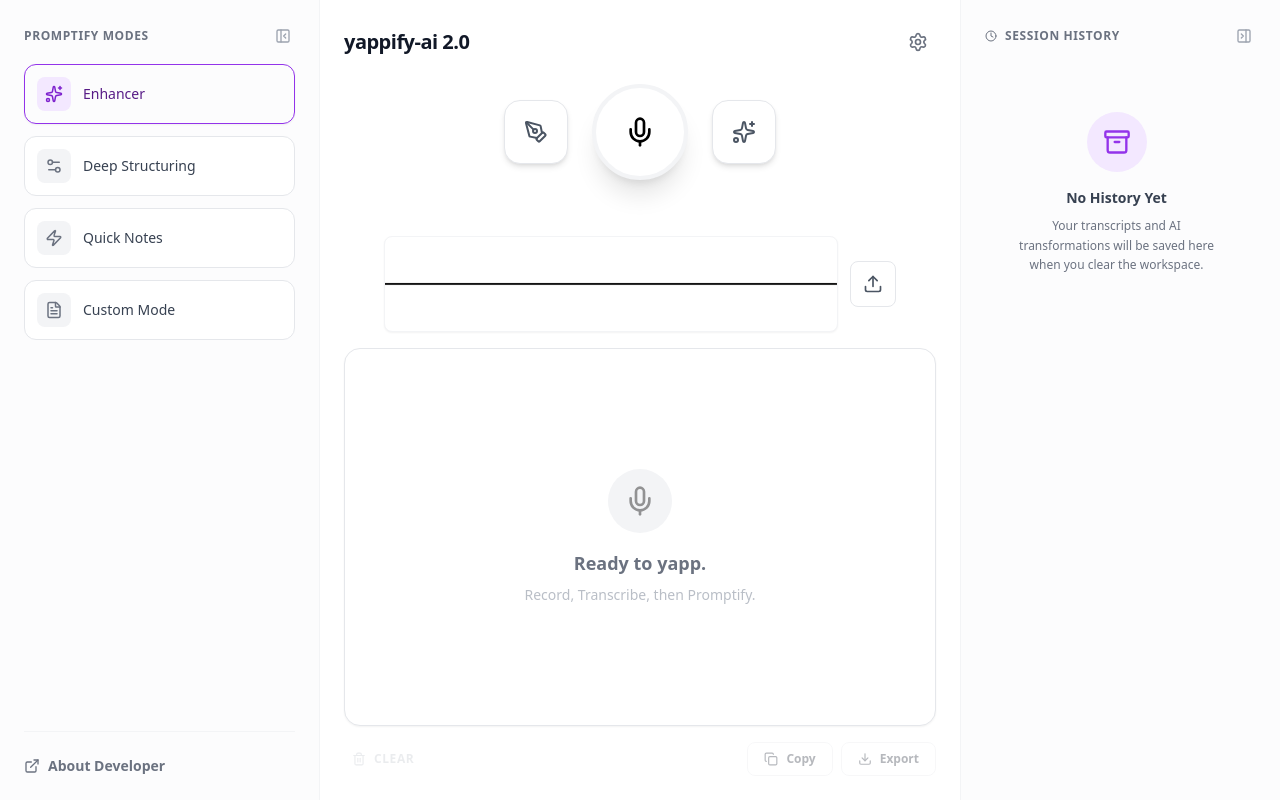
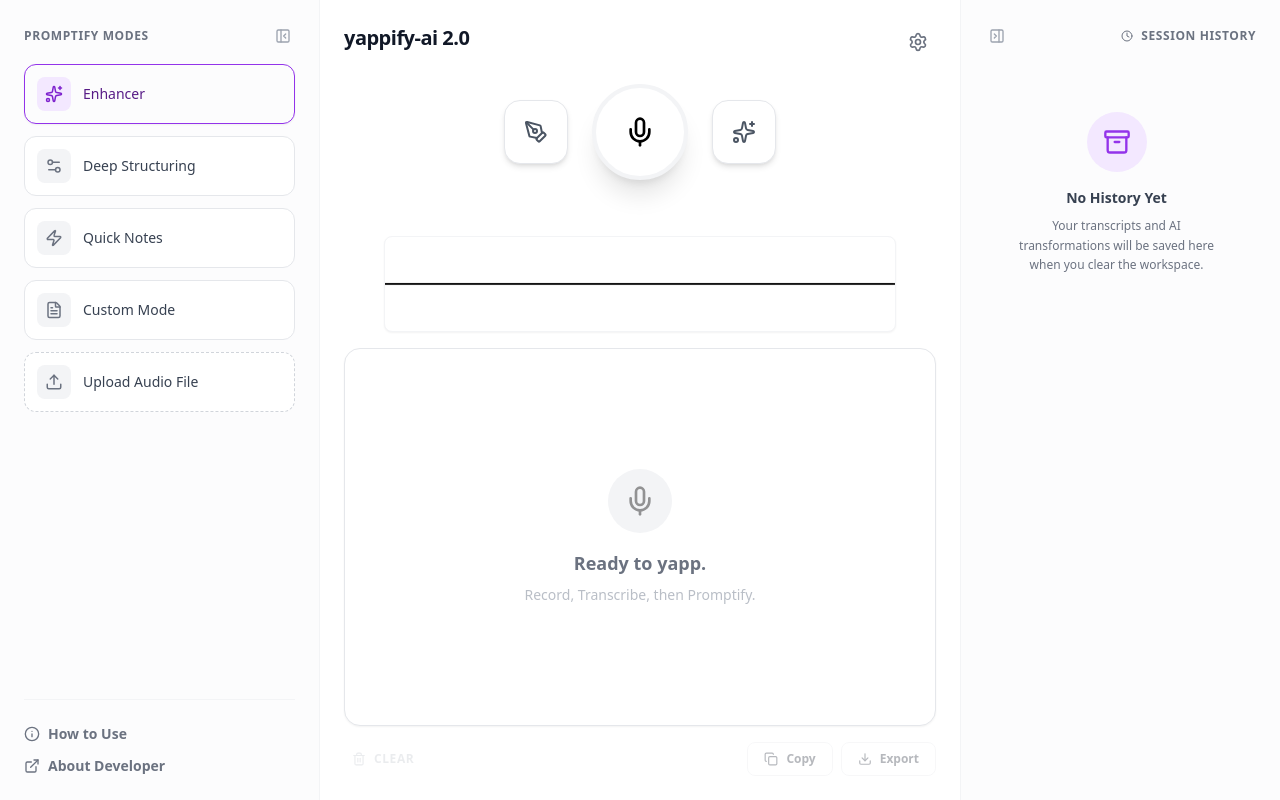
Before and after one commit to tmshahz/yappify-ai-2.0, a React (Vite) app: page / in a window 1280 px wide. Built offline with nearby package versions, Linux system fonts and the light colour scheme.

Commit message:
Finalize UI alignment, text overflow fix, and default Gemini 2.5 Flash

```diff
--- a/App.tsx
+++ b/App.tsx
@@ -10,6 +10,7 @@
 import { HistoryPanel } from './components/HistoryPanel';
 import { SettingsModal } from './components/SettingsModal';
 import { FileUploadModal } from './components/FileUploadModal';
+import { InfoModal } from './components/InfoModal';
 
 // Error Boundary Component for Markdown Rendering
 class MarkdownErrorBoundary extends React.Component<
@@ -48,7 +49,7 @@
   apiKey: '',
   microphoneId: '',
   saveApiKey: false,
-  modelId: 'gemini-1.5-flash' // Safe default
+  modelId: 'gemini-2.5-flash' // Default to Gemini 2.5 Flash (Stable)
 };
 
 function App() {
@@ -66,6 +67,7 @@
   const [settings, setSettings] = useState<SettingsData>(DEFAULT_SETTINGS);
   const [isSettingsOpen, setIsSettingsOpen] = useState(false);
   const [isFileUploadOpen, setIsFileUploadOpen] = useState(false);
+  const [isInfoOpen, setIsInfoOpen] = useState(false);
   const [usage, setUsage] = useState<ApiUsage>({ calls: 0, tokens: 0, cost: 0 });
   const [error, setError] = useState<string | null>(null);
 
@@ -118,7 +120,7 @@
       try {
         const parsed = JSON.parse(stored);
         const apiKey = parsed.saveApiKey ? parsed.apiKey : '';
-        const modelId = parsed.modelId || 'gemini-1.5-flash';
+        const modelId = parsed.modelId || 'gemini-2.5-flash';
         setSettings({ ...DEFAULT_SETTINGS, ...parsed, apiKey, modelId });
       } catch (e) {
         console.error("Failed to parse settings");
@@ -369,6 +371,11 @@
         onFileSelect={handleFileSelect}
       />
 
+      <InfoModal
+        isOpen={isInfoOpen}
+        onClose={() => setIsInfoOpen(false)}
+      />
+
       {/* --- Mobile Drawers (Overlays) --- */}
 
       {/* Mobile Left Drawer (Promptify) */}
@@ -390,6 +397,8 @@
             onCustomInstructionChange={setCustomInstruction}
             disabled={isProcessing}
             onClose={() => setMobileLeftOpen(false)}
+            onFileUpload={() => { setIsFileUploadOpen(true); setMobileLeftOpen(false); }}
+            onInfoOpen={() => { setIsInfoOpen(true); setMobileLeftOpen(false); }}
           />
         </div>
       </div>
@@ -430,15 +439,17 @@
               onCustomInstructionChange={setCustomInstruction}
               disabled={isProcessing}
               onClose={() => setShowLeftPanel(false)}
+              onFileUpload={() => setIsFileUploadOpen(true)}
+              onInfoOpen={() => setIsInfoOpen(true)}
             />
           </div>
         )}
 
         {/* Center Panel - Main UI */}
-        <div className={`lg:col-span-${centerColSpan} col-span-1 flex flex-col h-full relative transition-all duration-300`}>
+        <div className={`lg:col-span-${centerColSpan} col-span-1 flex flex-col h-full max-h-screen relative transition-all duration-300`}>
 
           {/* Header */}
-          <header className="flex justify-between items-center p-4 lg:p-6 lg:pb-2 relative">
+          <header className="flex justify-between items-start p-4 lg:p-6 lg:pb-2 relative">
 
             {/* Mobile Left Button */}
             <button
@@ -468,7 +479,7 @@
               yappify-ai 2.0
             </h1>
 
-            <div className="flex items-center gap-2">
+            <div className="flex flex-col items-end gap-2">
               {/* Mobile Right Button */}
               <button
                 onClick={() => setMobileRightOpen(true)}
@@ -587,18 +598,8 @@
                   </div>
                 )}
               </div>
-               <div className="flex gap-3 items-center">
-                 <div className="flex-1">
+              <div className="w-full">
                 <Waveform active={appState === AppState.RECORDING} stream={audioStream} />
-                 </div>
-                 <button
-                   onClick={() => setIsFileUploadOpen(true)}
-                   disabled={appState === AppState.RECORDING || isProcessing}
-                   className="flex-shrink-0 p-3 rounded-lg border border-gray-200 dark:border-gray-800 bg-white dark:bg-gray-900 hover:border-purple-500 dark:hover:border-purple-500 hover:bg-purple-50 dark:hover:bg-purple-900/20 transition-all disabled:opacity-50 disabled:cursor-not-allowed"
-                   title="Upload audio file"
-                 >
-                   <Upload size={20} className="text-gray-600 dark:text-gray-400" />
-                 </button>
               </div>
             </div>
 
@@ -641,7 +642,7 @@
                   <span className="text-xs text-gray-500 font-medium mr-2">Save to history?</span>
                   <button onClick={() => handleClear(true)} className="px-3 py-1 bg-black dark:bg-white text-white dark:text-black text-xs font-bold rounded-md hover:opacity-80">Yes</button>
                   <button onClick={() => handleClear(false)} className="px-3 py-1 bg-gray-200 dark:bg-gray-800 text-black dark:text-white text-xs font-bold rounded-md hover:bg-red-100 hover:text-red-600">No</button>
-                        <button onClick={() => setIsConfirmClearOpen(false)} className="px-2 py-1 text-gray-400 hover:text-gray-600"><XIcon size={14}/></button>
+                  <button onClick={() => setIsConfirmClearOpen(false)} className="px-2 py-1 text-gray-400 hover:text-gray-600"><XIcon size={14} /></button>
                 </div>
               )}
 
@@ -691,8 +692,8 @@
   );
 }
 
-const XIcon = ({size}: {size:number}) => (
-    <svg width={size} height={size} viewBox="0 0 24 24" fill="none" stroke="currentColor" strokeWidth="2" strokeLinecap="round" strokeLinejoin="round"><path d="M18 6 6 18"/><path d="m6 6 12 12"/></svg>
+const XIcon = ({ size }: { size: number }) => (
+  <svg width={size} height={size} viewBox="0 0 24 24" fill="none" stroke="currentColor" strokeWidth="2" strokeLinecap="round" strokeLinejoin="round"><path d="M18 6 6 18" /><path d="m6 6 12 12" /></svg>
 );
 
 export default App;
--- a/components/HistoryPanel.tsx
+++ b/components/HistoryPanel.tsx
@@ -15,9 +15,6 @@
   return (
     <div className="flex flex-col h-full w-full">
       <div className="flex items-center justify-between mb-4">
-        <h3 className="text-xs font-bold text-gray-500 uppercase tracking-wider flex items-center gap-2">
-            <Clock size={12} /> Session History
-        </h3>
         <button
           onClick={onClose}
           className="p-1 text-gray-400 hover:text-gray-900 dark:hover:text-white rounded-md hover:bg-gray-100 dark:hover:bg-gray-800 transition-colors"
@@ -25,6 +22,9 @@
         >
           <PanelRightClose size={16} />
         </button>
+        <h3 className="text-xs font-bold text-gray-500 uppercase tracking-wider flex items-center gap-2">
+          <Clock size={12} /> Session History
+        </h3>
       </div>
 
       <div className="flex-1 overflow-y-auto custom-scrollbar space-y-3 pr-2">
--- /dev/null
+++ b/components/InfoModal.tsx
@@ -0,0 +1,113 @@
+import React from 'react';
+import { X, Sparkles } from 'lucide-react';
+
+interface InfoModalProps {
+    isOpen: boolean;
+    onClose: () => void;
+}
+
+export const InfoModal: React.FC<InfoModalProps> = ({ isOpen, onClose }) => {
+    if (!isOpen) return null;
+
+    return (
+        <div className="fixed inset-0 z-50 flex items-center justify-center p-4 bg-black/50 backdrop-blur-sm animate-in fade-in">
+            <div className="relative w-full max-w-md bg-white dark:bg-gray-900 rounded-2xl shadow-2xl border border-gray-200 dark:border-gray-800 animate-in zoom-in-95 duration-200">
+
+                {/* Header */}
+                <div className="flex items-center justify-between p-6 border-b border-gray-100 dark:border-gray-800">
+                    <div className="flex items-center gap-3">
+                        <div className="p-2 bg-purple-100 dark:bg-purple-900/30 rounded-lg">
+                            <Sparkles size={20} className="text-purple-600 dark:text-purple-400" />
+                        </div>
+                        <h2 className="text-lg font-bold text-gray-900 dark:text-gray-100">
+                            How to Use yappify-ai
+                        </h2>
+                    </div>
+                    <button
+                        onClick={onClose}
+                        className="p-2 rounded-lg hover:bg-gray-100 dark:hover:bg-gray-800 transition-colors text-gray-500 hover:text-gray-900 dark:hover:text-white"
+                    >
+                        <X size={20} />
+                    </button>
+                </div>
+
+                {/* Content */}
+                <div className="p-6 space-y-4">
+                    <p className="text-sm text-gray-600 dark:text-gray-400 leading-relaxed">
+                        <strong className="text-gray-900 dark:text-gray-100">yappify-ai</strong> simplifies speech-to-text and prompt structuring, powered entirely by Google Gemini.
+                    </p>
+
+                    <div className="bg-purple-50 dark:bg-purple-900/20 border border-purple-100 dark:border-purple-900/30 rounded-xl p-4">
+                        <h3 className="text-xs font-bold text-purple-900 dark:text-purple-100 uppercase tracking-wider mb-3">
+                            Simple Workflow
+                        </h3>
+                        <ol className="space-y-2 text-sm text-gray-700 dark:text-gray-300">
+                            <li className="flex items-start gap-2">
+                                <span className="flex-shrink-0 w-5 h-5 bg-purple-600 dark:bg-purple-500 text-white text-xs font-bold rounded-full flex items-center justify-center">1</span>
+                                <span><strong>Talk</strong> – Record your voice or upload an audio file</span>
+                            </li>
+                            <li className="flex items-start gap-2">
+                                <span className="flex-shrink-0 w-5 h-5 bg-purple-600 dark:bg-purple-500 text-white text-xs font-bold rounded-full flex items-center justify-center">2</span>
+                                <span><strong>Transcribe</strong> – Convert speech to text using Gemini</span>
+                            </li>
+                            <li className="flex items-start gap-2">
+                                <span className="flex-shrink-0 w-5 h-5 bg-purple-600 dark:bg-purple-500 text-white text-xs font-bold rounded-full flex items-center justify-center">3</span>
+                                <span><strong>Promptify</strong> – Restructure text with AI-powered modes</span>
+                            </li>
+                        </ol>
+                    </div>
+
+                    <div className="bg-gray-50 dark:bg-gray-800/50 rounded-xl p-4 space-y-3">
+                        <h3 className="text-xs font-bold text-gray-700 dark:text-gray-300 uppercase tracking-wider">
+                            Important Notes
+                        </h3>
+                        <ul className="space-y-2 text-sm text-gray-600 dark:text-gray-400">
+                            <li className="flex items-start gap-2">
+                                <span className="text-purple-600 dark:text-purple-400 mt-0.5">•</span>
+                                <span>Runs entirely on <strong className="text-gray-900 dark:text-gray-100">Google Gemini</strong></span>
+                            </li>
+                            <li className="flex items-start gap-2">
+                                <span className="text-purple-600 dark:text-purple-400 mt-0.5">•</span>
+                                <span>You control your own API usage and costs</span>
+                            </li>
+                            <li className="flex items-start gap-2">
+                                <span className="text-purple-600 dark:text-purple-400 mt-0.5">•</span>
+                                <span>Requires a <strong className="text-gray-900 dark:text-gray-100">Gemini API key</strong></span>
+                            </li>
+                        </ul>
+                    </div>
+
+                    {/* Links */}
+                    <div className="pt-2 space-y-2">
+                        <a
+                            href="https://ai.google.dev/gemini-api/docs"
+                            target="_blank"
+                            rel="noopener noreferrer"
+                            className="block text-sm font-semibold text-purple-600 dark:text-purple-400 hover:text-purple-700 dark:hover:text-purple-300 transition-colors"
+                        >
+                            → Learn more about Google Gemini API
+                        </a>
+                        <a
+                            href="https://aistudio.google.com/app/apikey"
+                            target="_blank"
+                            rel="noopener noreferrer"
+                            className="block text-sm font-semibold text-purple-600 dark:text-purple-400 hover:text-purple-700 dark:hover:text-purple-300 transition-colors"
+                        >
+                            → Get your Gemini API key
+                        </a>
+                    </div>
+                </div>
+
+                {/* Footer */}
+                <div className="p-6 pt-4 border-t border-gray-100 dark:border-gray-800">
+                    <button
+                        onClick={onClose}
+                        className="w-full px-4 py-2 bg-purple-600 hover:bg-purple-700 text-white font-semibold rounded-lg transition-colors"
+                    >
+                        Got it!
+                    </button>
+                </div>
+            </div>
+        </div>
+    );
+};
--- a/components/PromptifyPanel.tsx
+++ b/components/PromptifyPanel.tsx
@@ -1,7 +1,7 @@
 import React, { useEffect } from 'react';
 import { PromptMode } from '../types';
 import clsx from 'clsx';
-import { Settings2, Zap, FileText, Sparkles, ExternalLink, PanelLeftClose } from 'lucide-react';
+import { Settings2, Zap, FileText, Sparkles, ExternalLink, PanelLeftClose, Upload, Info } from 'lucide-react';
 
 interface PromptifyPanelProps {
   currentMode: PromptMode;
@@ -10,6 +10,8 @@
   onCustomInstructionChange: (val: string) => void;
   disabled: boolean;
   onClose: () => void;
+  onFileUpload?: () => void;
+  onInfoOpen?: () => void;
 }
 
 export const PromptifyPanel: React.FC<PromptifyPanelProps> = ({
@@ -18,7 +20,9 @@
   customInstruction,
   onCustomInstructionChange,
   disabled,
-  onClose
+  onClose,
+  onFileUpload,
+  onInfoOpen
 }) => {
   const modes = [
     { id: PromptMode.ENHANCER, icon: Sparkles, label: 'Enhancer' },
@@ -108,8 +112,35 @@
         </div>
       )}
 
-      {/* About Button (Bottom) */}
-      <div className="mt-auto pt-6 border-t border-gray-100 dark:border-gray-800">
+      {/* Upload File Button (after Custom Mode) */}
+      {onFileUpload && (
+        <div className="mt-3">
+          <button
+            onClick={onFileUpload}
+            disabled={disabled}
+            className="w-full flex items-center gap-3 p-3 rounded-xl border border-dashed border-gray-300 dark:border-gray-700 bg-white dark:bg-gray-900 hover:border-purple-400 dark:hover:border-purple-600 hover:bg-purple-50 dark:hover:bg-purple-900/20 transition-all disabled:opacity-50 disabled:cursor-not-allowed"
+          >
+            <div className="p-2 rounded-lg bg-gray-100 text-gray-500 dark:bg-gray-800 dark:text-gray-400">
+              <Upload size={18} />
+            </div>
+            <span className="text-sm font-medium text-gray-700 dark:text-gray-300">
+              Upload Audio File
+            </span>
+          </button>
+        </div>
+      )}
+
+      {/* Bottom Section with Info and About */}
+      <div className="mt-auto pt-6 border-t border-gray-100 dark:border-gray-800 space-y-3">
+        {onInfoOpen && (
+          <button
+            onClick={onInfoOpen}
+            className="flex items-center gap-2 text-sm font-semibold text-gray-500 hover:text-purple-600 dark:hover:text-purple-400 transition-colors w-full"
+          >
+            <Info size={16} />
+            <span>How to Use</span>
+          </button>
+        )}
         <a
           href="https://www.tmshahz.com"
           target="_blank"
```
Also changed, not shown: 1 other file (tests, documents, lock files or other folders). Lines whose indentation alone changed are shown as unchanged.
